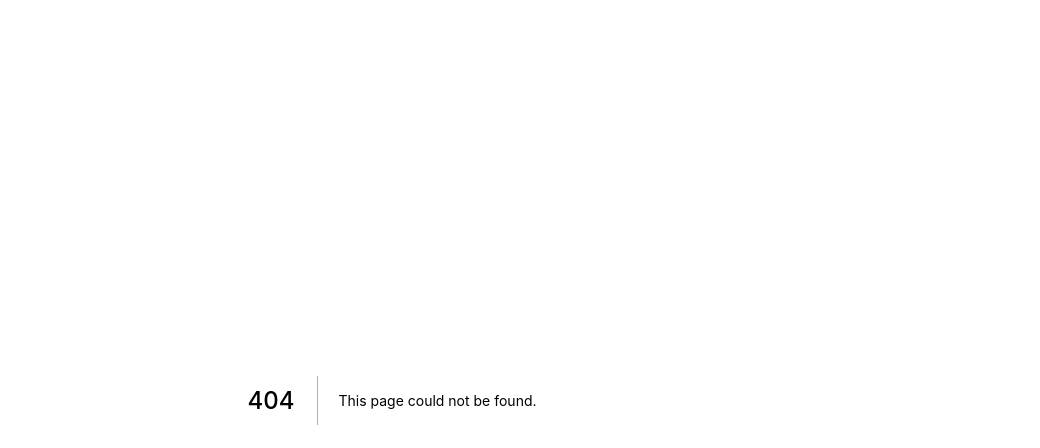
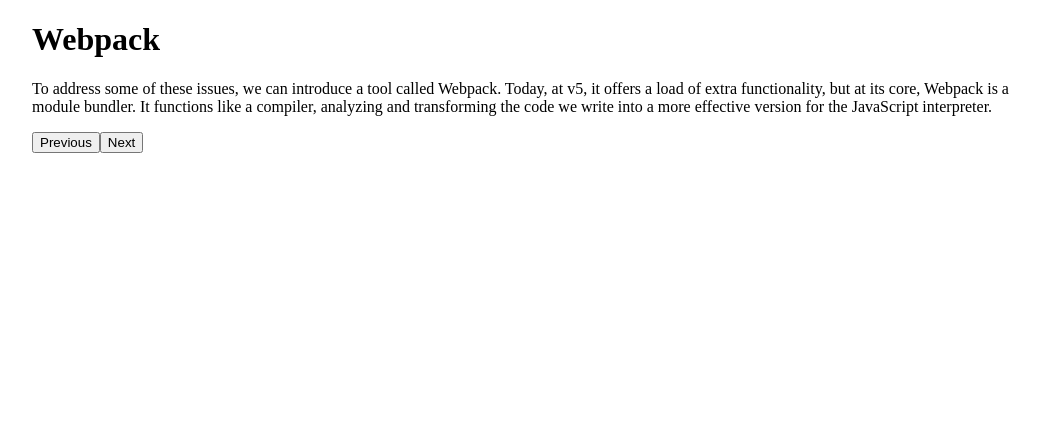
Before and after one commit to mmartinsky/what-is-webpack, a Next.js app: page /step/9 in a window 1280 px wide. Before the commit this address had no page. Shown: the top 448 px of the page, without its empty margins (108-1148 px from the left). Built offline with nearby package versions, Linux system fonts and the light colour scheme.

Commit message:
page 9 - webpack intro

```diff
--- /dev/null
+++ b/pages/step/9.js
@@ -0,0 +1,28 @@
+import React from "react";
+import { Prism as SyntaxHighlighter } from "react-syntax-highlighter";
+import { atomDark } from "react-syntax-highlighter/dist/cjs/styles/prism";
+import Link from "next/link";
+import { Tab, Tabs, TabList, TabPanel } from "react-tabs";
+
+export default function Step9(props) {
+  return (
+    <div>
+      <h1>Webpack</h1>
+      <p>
+        To address some of these issues, we can introduce a tool called Webpack.
+        Today, at v5, it offers a load of extra functionality, but at its core,
+        Webpack is a module bundler. It functions like a compiler, analyzing and
+        transforming the code we write into a more effective version for the
+        JavaScript interpreter.
+      </p>
+      <div>
+        <Link href="/step/8">
+          <button>Previous</button>
+        </Link>
+        <Link href="/step/9">
+          <button>Next</button>
+        </Link>
+      </div>
+    </div>
+  );
+}
```
